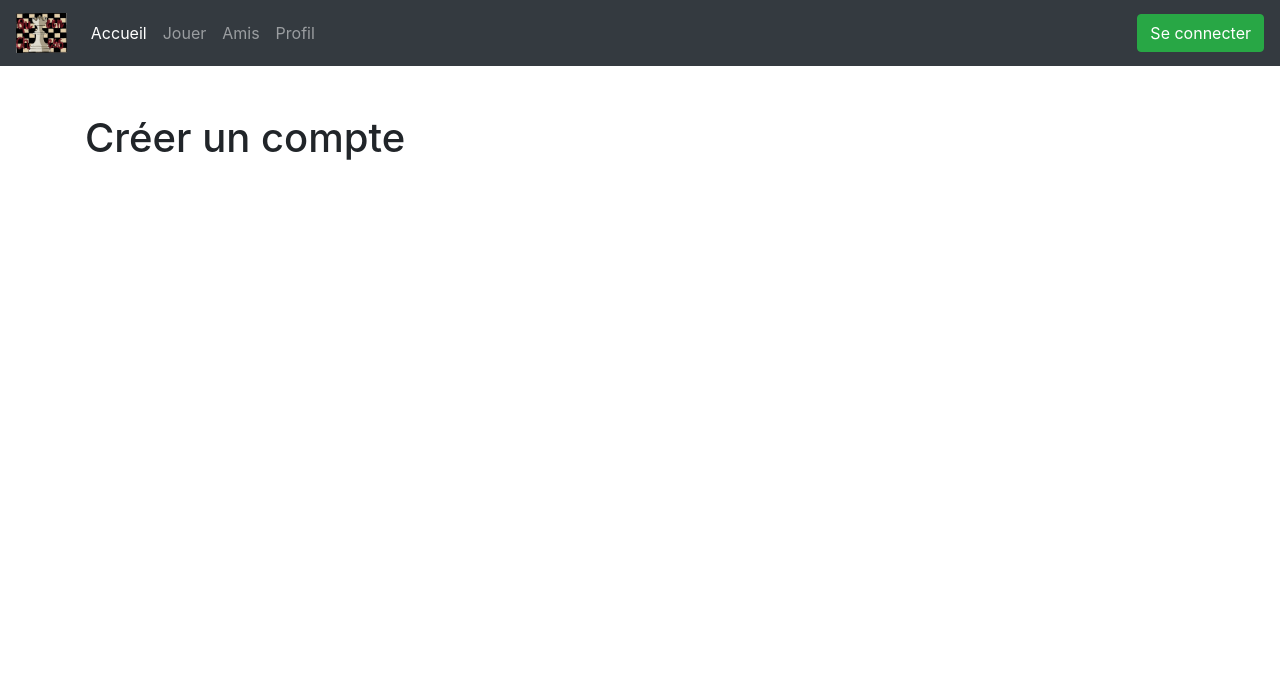
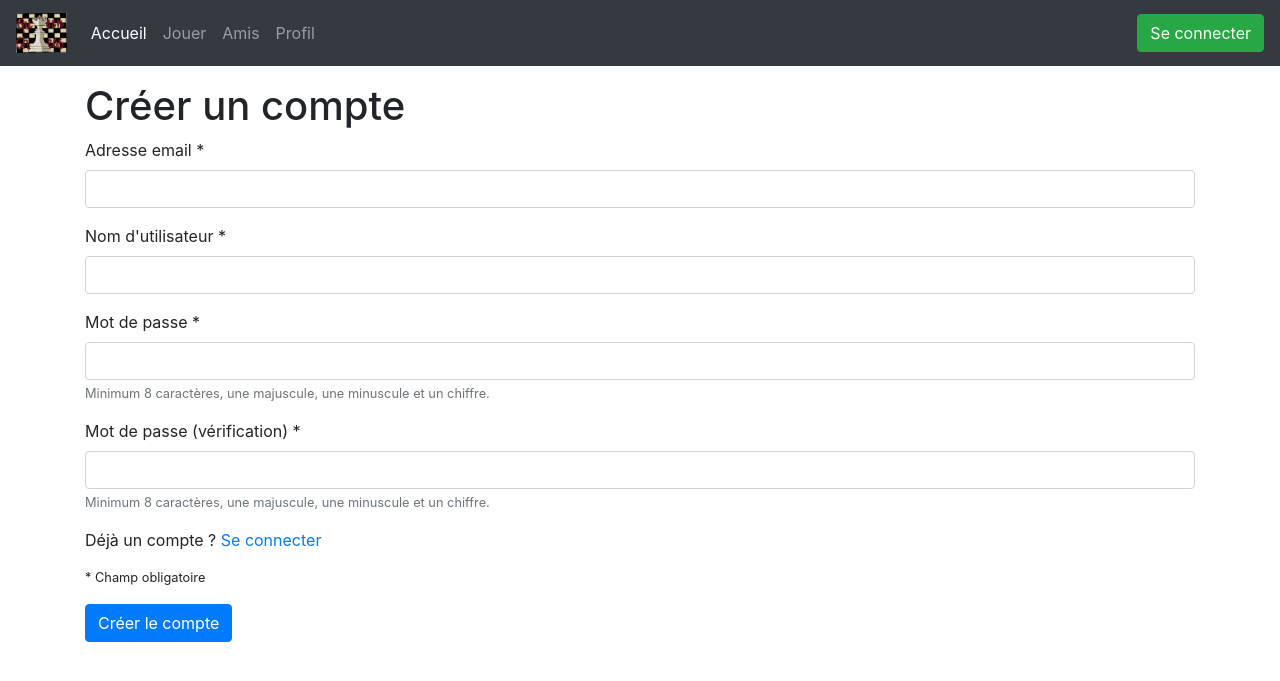
Before and after one commit to Wilfried71/queen-chess, a PHP site: page /index.php?page=register in a window 1280 px wide. Shown: the top 681 px of the page. Run offline with PHP 8.4, Linux system fonts and the light colour scheme.

Commit message:
Made register form

```diff
--- a/pages/register.php
+++ b/pages/register.php
@@ -1,3 +1,27 @@
-<div class="container mt-5">
+<div class="container mt-3">
     <h1>Créer un compte</h1>
+    <form action="?page=login-confirm" method="POST">
+
+        <div class="form-group">
+            <label for="input-email">Adresse email *</label>
+            <input type="email" class="form-control" id="input-email" required>
+        </div>
+        <div class="form-group">
+            <label for="input-username">Nom d'utilisateur *</label>
+            <input type="text" class="form-control" id="input-username" required>
+        </div>
+        <div class="form-group">
+            <label for="input-password">Mot de passe *</label>
+            <input type="password" class="form-control" id="input-password" pattern="^(?=.*[a-z])(?=.*[A-Z])(?=.*\d)[a-zA-Z\d]{8,}$" required>
+            <small class="form-text text-muted">Minimum 8 caractères, une majuscule, une minuscule et un chiffre.</small>
+        </div>
+        <div class="form-group">
+            <label for="input-password-verif">Mot de passe (vérification) *</label>
+            <input type="password" class="form-control" id="input-password-verif" pattern="^(?=.*[a-z])(?=.*[A-Z])(?=.*\d)[a-zA-Z\d]{8,}$" required>
+            <small class="form-text text-muted">Minimum 8 caractères, une majuscule, une minuscule et un chiffre.</small>
+        </div>
+        <p>Déjà un compte ? <a href="?page=login">Se connecter</a></p>
+        <small class="form-text mb-3">* Champ obligatoire</small>
+        <button type="submit" class="btn btn-primary">Créer le compte</button>
+    </form>
 </div>
```
